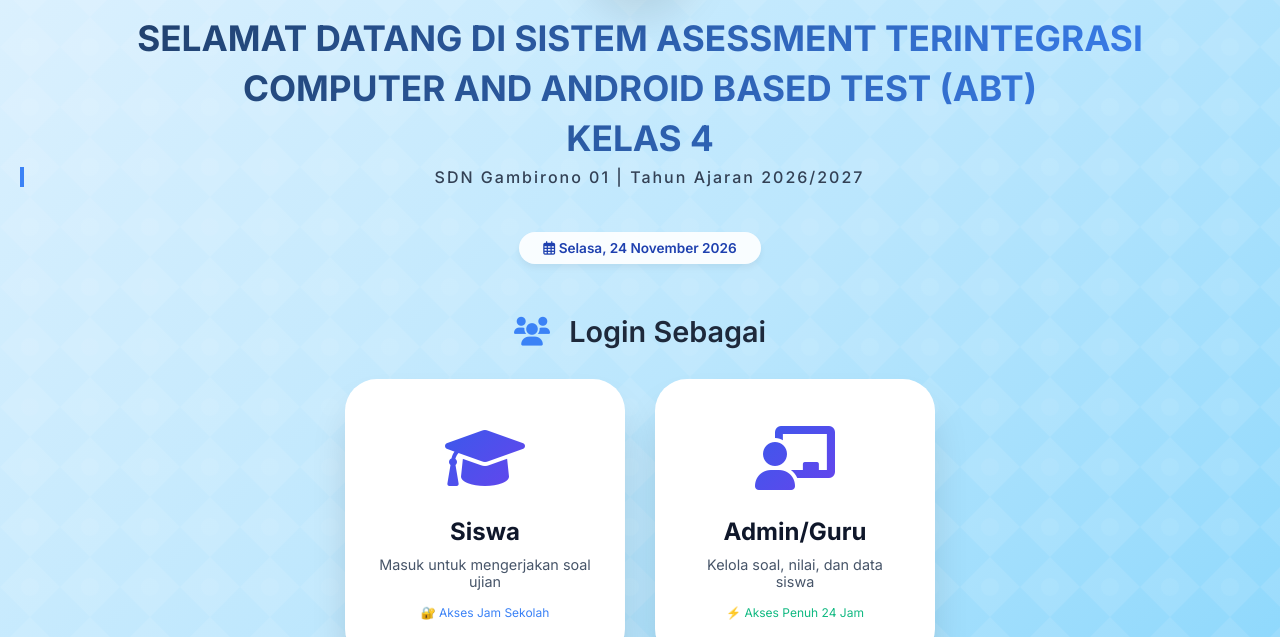
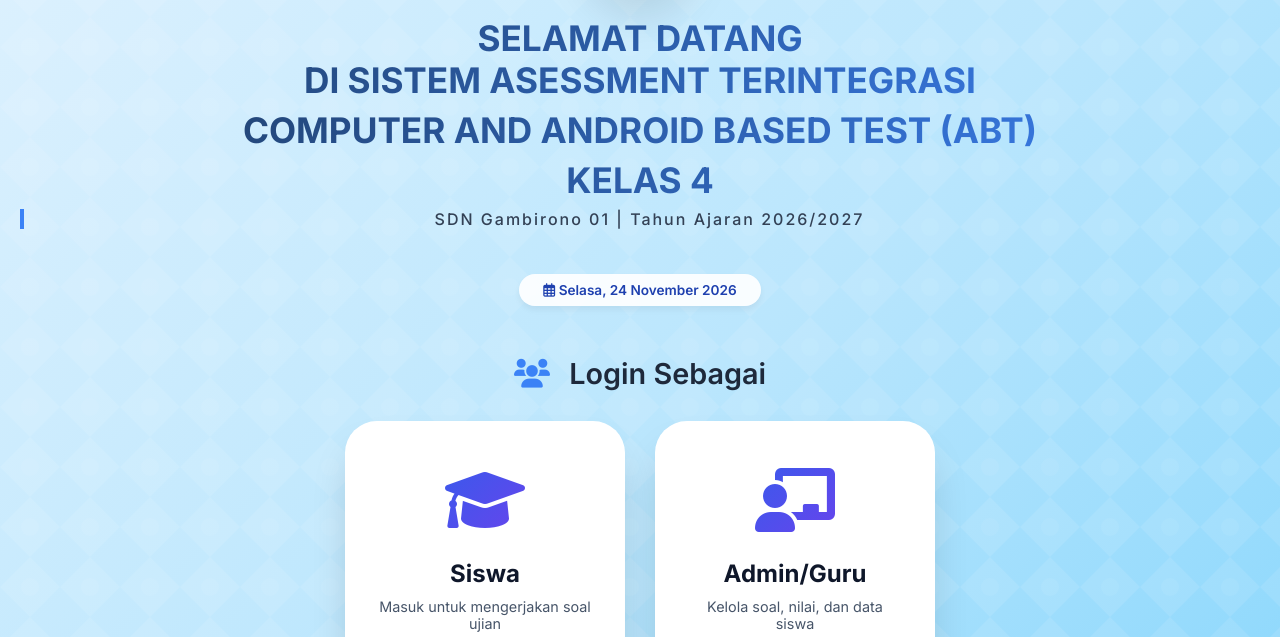
Before and after one commit to sdngbr01-source/ATS-Kelas-4, a plain HTML site: page index.html in a window 1280 px wide. Shown: the part 163-800 px from the top of the page. Drawn offline with Linux system fonts and the light colour scheme.

Commit message:
Update index.html

```diff
--- a/index.html
+++ b/index.html
@@ -3,7 +3,7 @@
 <head>
     <meta charset="UTF-8">
     <meta name="viewport" content="width=device-width, initial-scale=1.0, user-scalable=yes">
-    <title>ATS - SDN Gambirono 01</title>
+    <title>CABT KELAS 4  SDN GBR 01</title>
     <link href="https://fonts.googleapis.com/css2?family=Inter:opsz,wght@14..32,300;14..32,400;14..32,500;14..32,600;14..32,700&display=swap" rel="stylesheet">
     <link rel="stylesheet" href="https://cdnjs.cloudflare.com/ajax/libs/font-awesome/6.0.0-beta3/css/all.min.css">
     <style>
@@ -417,7 +417,7 @@
                 <div class="logo-wrapper">
                     <img src="logo.png" alt="Logo" class="logo-img" onerror="this.src='https://placehold.co/100x100?text=Logo'">
                 </div>
-                <h1>SELAMAT DATANG DI SISTEM ASESSMENT TERINTEGRASI</h1>
+                <h1>SELAMAT DATANG<p></p> DI SISTEM ASESSMENT TERINTEGRASI</h1>
                 <h1>COMPUTER AND ANDROID BASED TEST (ABT)</h1>
                 <h1>KELAS 4</h1>
                 <div class="subtitle">SDN Gambirono 01 | Tahun Ajaran 2026/2027</div>
```
